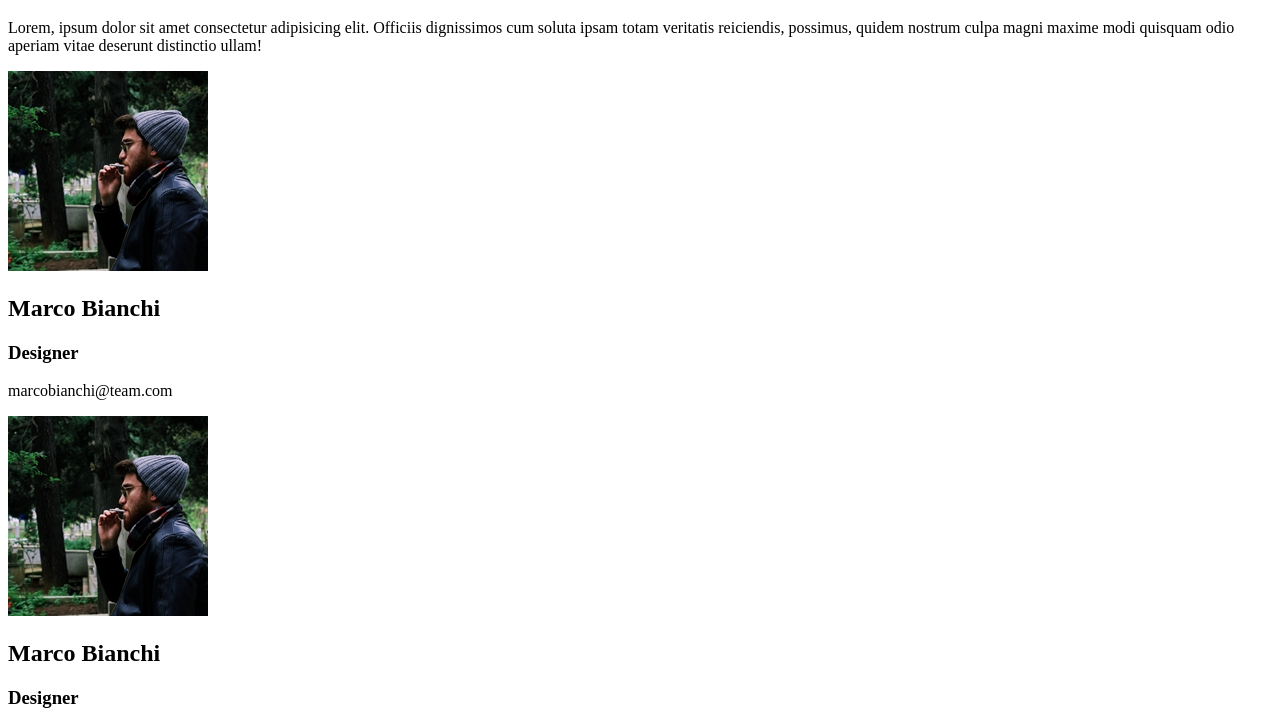
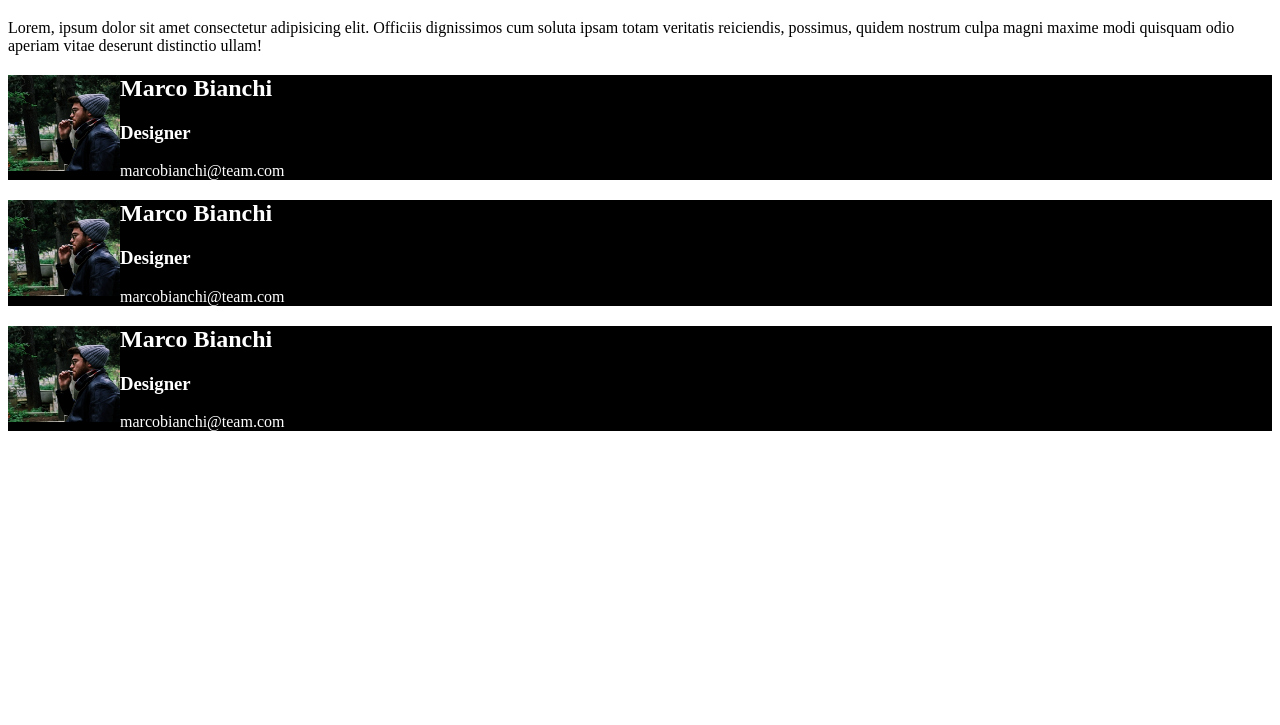
Before and after one commit to giorgiadicapuaa/html-css-float-cards, a plain HTML site: page index.html in a window 1280 px wide. Shown: the part 63-788 px from the top of the page. Drawn offline with Linux system fonts and the light colour scheme.

Commit message:
fix color nei blocchi

```diff
--- a/css/style.css
+++ b/css/style.css
@@ -1,4 +1,28 @@
+body{
+    box-sizing: border-box;
+}
+
 h1{
     color: #e5326e;
     font-family:'Nerko One', cursive;
+
 }
+
+img{
+    width: 7rem;
+    height: 6rem;
+    float: left
+
+}
+
+.blocco{
+    background-color: black;
+}
+
+h2,h3{
+    color: white;
+}
+
+p:last-child{
+    color: white;
+}
```
